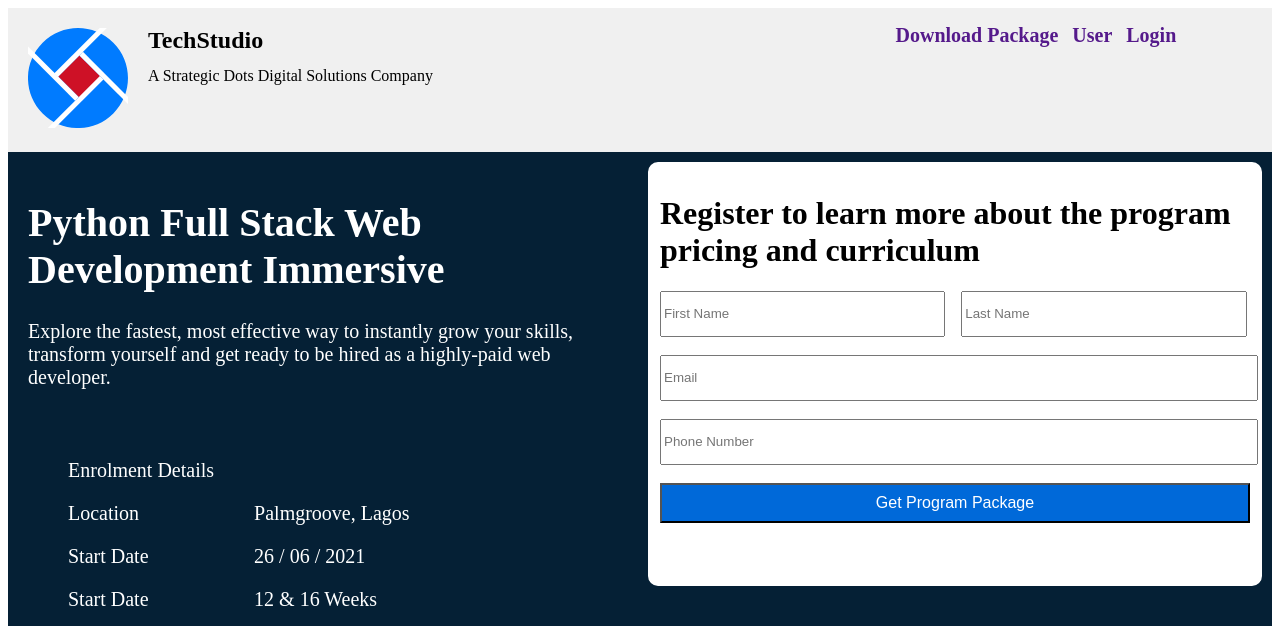
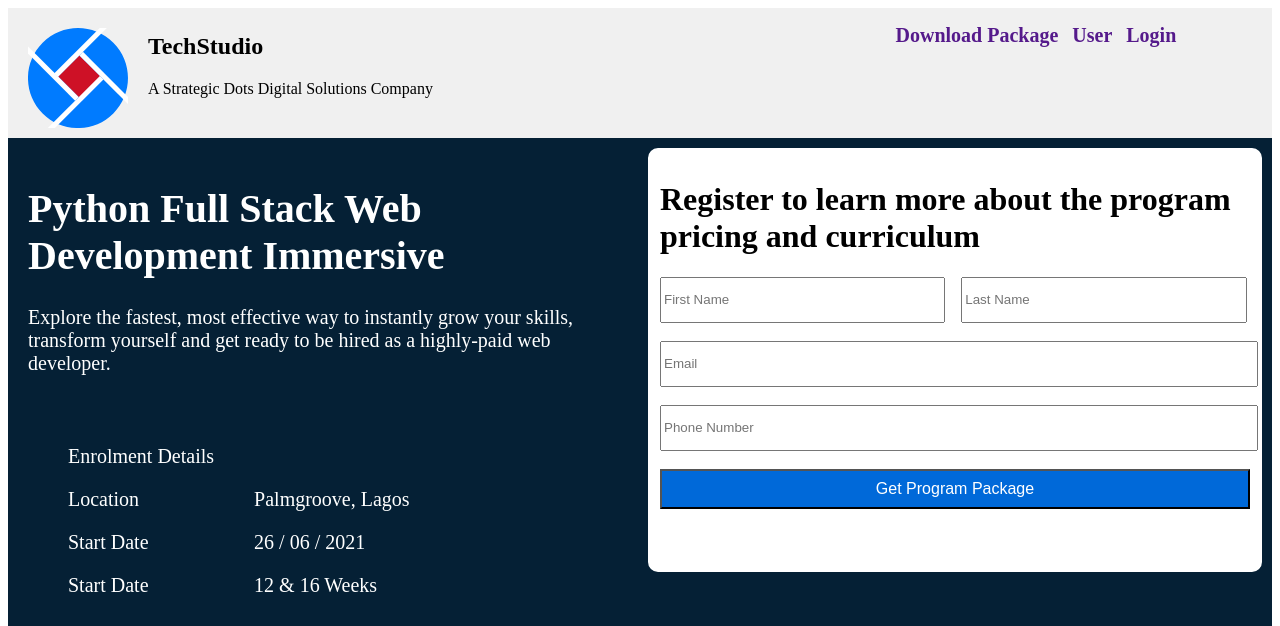
Before and after one commit to WASIU-OMOTOSHO/classwork, a plain HTML site: page index.html in a window 1280 px wide. Shown: the top 626 px of the page. Drawn offline with Linux system fonts and the light colour scheme.

```diff
--- a/style.css
+++ b/style.css
@@ -1,16 +1,19 @@
 .container{
 	display: flex;
 	background: #f0f0f0;
+	height: 130px;
 }
 
 .image-box{
 	flex: 1;
+	padding-top: 0px;
 	padding: 20px;
+	height: 150px;
 }
 
 .word-box{
 	flex: 20;
-	line-height: 15px;
+	/*line-height: 15px;*/
 	margin-top: 5px;
 }
 
```
Also changed, not shown: logo - Copy - Copy.svg (added).
